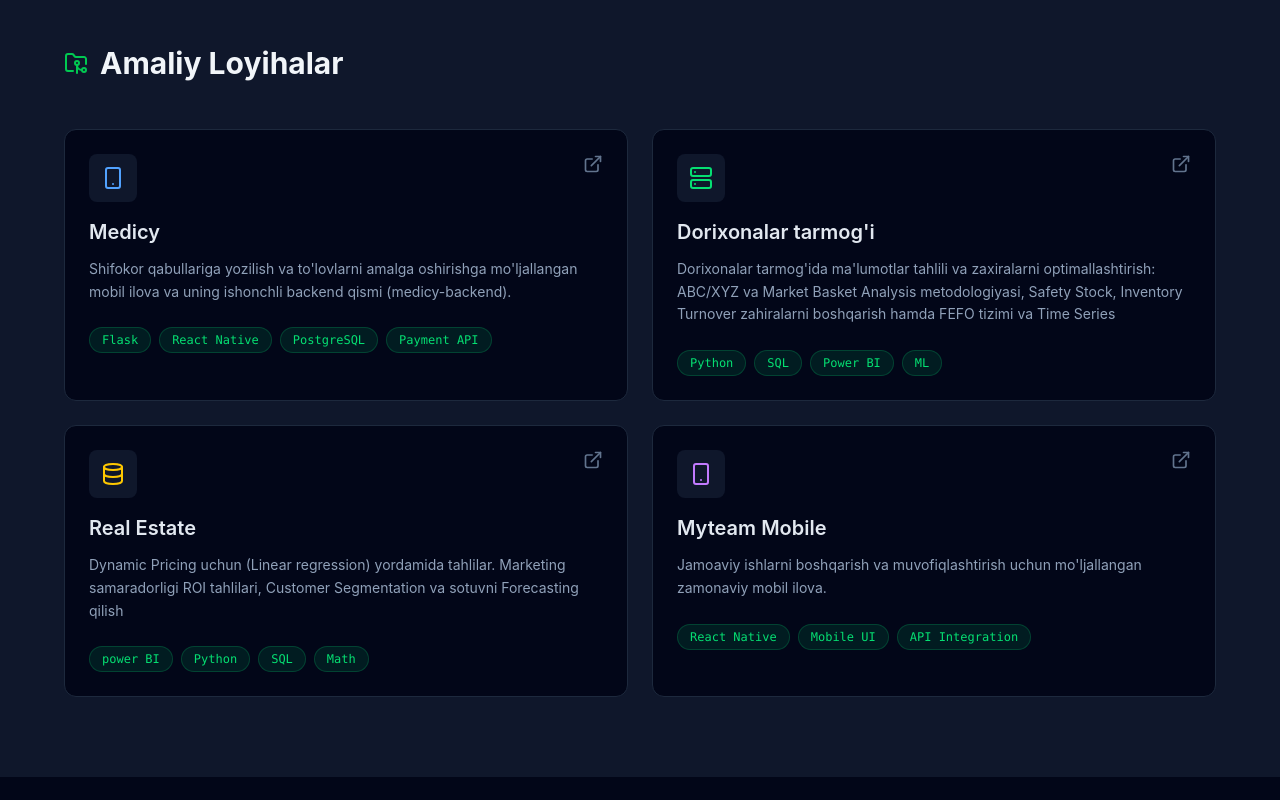
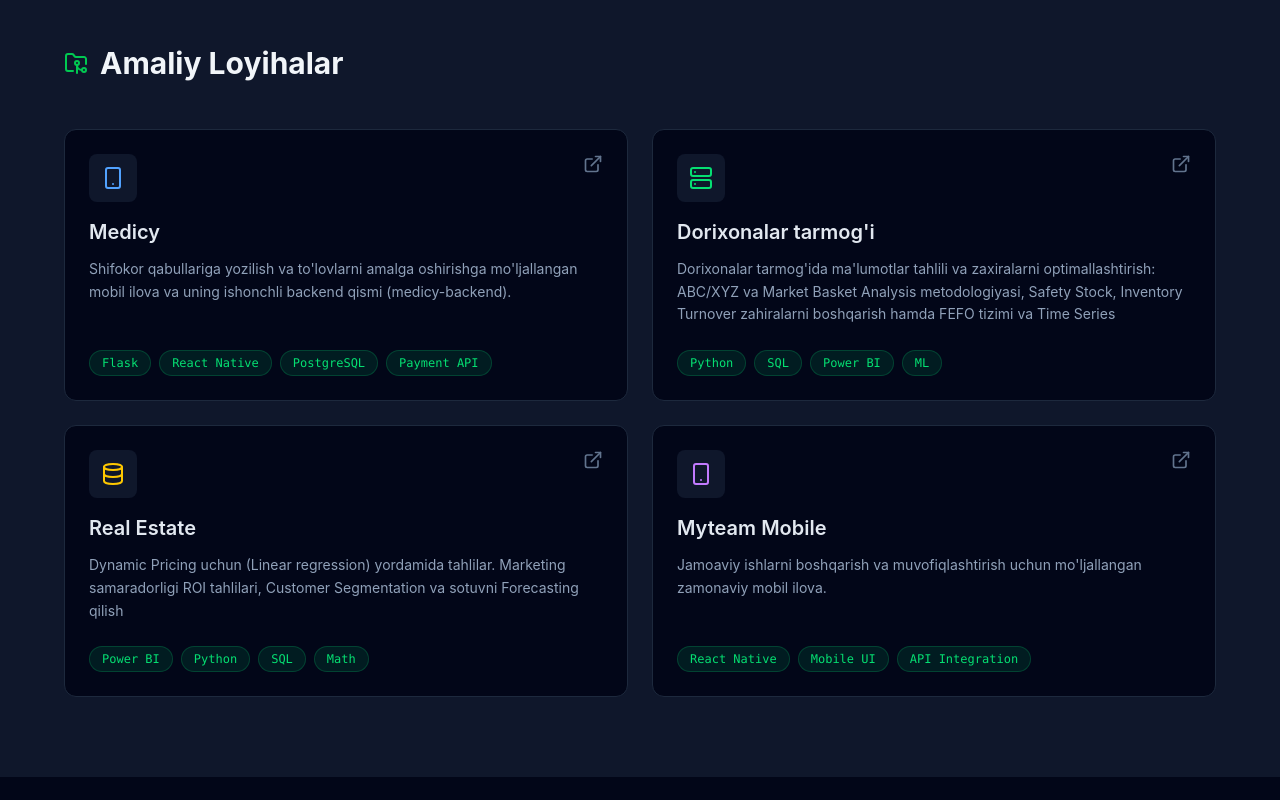
Before and after one commit to kamalovicdev-sys/Portfolio, a React (Vite) app: page / in a window 1280 px wide. Shown: the part 2020-2820 px from the top of the page. Built offline with nearby package versions, Linux system fonts and the light colour scheme.

Commit message:
Update Projects.jsx

```diff
--- a/src/components/Projects.jsx
+++ b/src/components/Projects.jsx
@@ -1,5 +1,7 @@
+import React from 'react';
 import { motion } from 'framer-motion';
-import {FolderGit2, ExternalLink, Smartphone, Server, Database} from 'lucide-react';
+// Agar siz 'lucide-react' ishlatayotgan bo'lsangiz, importlar shunday bo'ladi:
+import { Smartphone, Server, Database, FolderGit2, ExternalLink } from 'lucide-react';
 
 const projects = [
   {
@@ -9,17 +11,15 @@ const projects = [
     icon: <Smartphone className="text-blue-400" size={24} />
   },
   {
-    title: "Dorixonalar tarmog'i  ",
+    title: "Dorixonalar tarmog'i",
     description: "Dorixonalar tarmog'ida ma'lumotlar tahlili va zaxiralarni optimallashtirish: ABC/XYZ va Market Basket Analysis metodologiyasi, Safety Stock, Inventory Turnover zahiralarni boshqarish hamda FEFO tizimi va Time Series",
-
-
     tech: ["Python", "SQL", "Power BI", "ML"],
     icon: <Server className="text-green-400" size={24} />
   },
   {
     title: "Real Estate",
     description: "Dynamic Pricing uchun (Linear regression) yordamida tahlilar. Marketing samaradorligi ROI tahlilari, Customer Segmentation va sotuvni Forecasting qilish",
-    tech: ["power BI", "Python", "SQL", "Math"],
+    tech: ["Power BI", "Python", "SQL", "Math"],
     icon: <Database className="text-yellow-400" size={24} />
   },
   {
@@ -30,45 +30,103 @@ const projects = [
   }
 ];
 
+// 1. Konteyner uchun variantlar (Stagger effekti uchun)
+const containerVariants = {
+  hidden: { opacity: 0 },
+  visible: {
+    opacity: 1,
+    transition: {
+      staggerChildren: 0.2, // Har bir karta 0.2 soniya farq bilan chiqadi
+    },
+  },
+};
+
+// 2. Har bir karta uchun variantlar
+const cardVariants = {
+  hidden: { opacity: 0, y: 30 },
+  visible: {
+    opacity: 1,
+    y: 0,
+    transition: { duration: 0.6, ease: "easeOut" }
+  },
+};
+
 const Projects = () => {
   return (
-    <section id={'projects'} className="py-20 px-6 bg-slate-900 border-t border-slate-800">
+    <section id={'projects'} className="py-20 px-6 bg-slate-900 border-t border-slate-800 overflow-hidden">
       <div className="max-w-6xl mx-auto">
-        <h2 className="text-3xl font-bold text-slate-100 mb-12 flex items-center gap-3">
+
+        {/* Sarlavha animatsiyasi: Chapdan o'ngga kirib keladi */}
+        <motion.h2
+          initial={{ opacity: 0, x: -30 }}
+          whileInView={{ opacity: 1, x: 0 }}
+          viewport={{ once: true, amount: 0.5 }}
+          transition={{ duration: 0.5 }}
+          className="text-3xl font-bold text-slate-100 mb-12 flex items-center gap-3"
+        >
           <FolderGit2 className="text-green-500" />
           Amaliy Loyihalar
-        </h2>
+        </motion.h2>
 
-        <div className="grid grid-cols-1 md:grid-cols-2 gap-6">
+        {/* Asosiy Grid Konteyner */}
+        <motion.div
+          className="grid grid-cols-1 md:grid-cols-2 gap-6"
+          variants={containerVariants}
+          initial="hidden"
+          whileInView="visible"
+          viewport={{ once: true, amount: 0.1 }}
+        >
           {projects.map((project, index) => (
             <motion.div
               key={index}
-              initial={{ opacity: 0, y: 20 }}
-              whileInView={{ opacity: 1, y: 0 }}
-              transition={{ duration: 0.5, delay: index * 0.1 }}
-              viewport={{ once: true }}
-              className="bg-slate-950 p-6 rounded-xl border border-slate-800 hover:border-slate-600 transition-all group"
+              variants={cardVariants}
+              // Hover (sichqoncha borganda) va Tap (bosganda) animatsiyalari
+              whileHover={{
+                y: -8,
+                borderColor: "rgba(74, 222, 128, 0.4)", // Yashil border
+                boxShadow: "0 10px 30px -10px rgba(74, 222, 128, 0.15)" // Yengil yashil soya
+              }}
+              whileTap={{ scale: 0.98 }}
+              className="bg-slate-950 p-6 rounded-xl border border-slate-800 transition-colors group cursor-pointer flex flex-col h-full"
             >
               <div className="flex justify-between items-start mb-4">
-                <div className="p-3 bg-slate-900 rounded-lg">
+                {/* Ikonka orqa foni mikro-animatsiyasi */}
+                <motion.div
+                  whileHover={{ rotate: -5, scale: 1.1 }}
+                  className="p-3 bg-slate-900 rounded-lg"
+                >
                   {project.icon}
-                </div>
-                <ExternalLink size={20} className="text-slate-500 group-hover:text-green-400 cursor-pointer transition-colors" />
+                </motion.div>
+
+                {/* Havola (Link) ikonkasi mikro-animatsiyasi */}
+                <motion.div whileHover={{ scale: 1.2, rotate: 15 }} whileTap={{ scale: 0.9 }}>
+                  <ExternalLink size={20} className="text-slate-500 group-hover:text-green-400 transition-colors" />
+                </motion.div>
               </div>
-              <h3 className="text-xl font-semibold text-slate-200 mb-3">{project.title}</h3>
-              <p className="text-slate-400 text-sm mb-6 leading-relaxed">
+
+              <h3 className="text-xl font-semibold text-slate-200 mb-3 group-hover:text-green-400 transition-colors">
+                {project.title}
+              </h3>
+
+              <p className="text-slate-400 text-sm mb-6 leading-relaxed flex-grow">
                 {project.description}
               </p>
-              <div className="flex flex-wrap gap-2">
+
+              <div className="flex flex-wrap gap-2 mt-auto">
                 {project.tech.map((tech, i) => (
-                  <span key={i} className="px-3 py-1 text-xs font-mono text-green-400 bg-green-400/10 rounded-full border border-green-400/20">
+                  <motion.span
+                    key={i}
+                    whileHover={{ scale: 1.05 }}
+                    className="px-3 py-1 text-xs font-mono text-green-400 bg-green-400/10 rounded-full border border-green-400/20 hover:bg-green-400/20 transition-colors cursor-default"
+                  >
                     {tech}
-                  </span>
+                  </motion.span>
                 ))}
               </div>
             </motion.div>
           ))}
-        </div>
+        </motion.div>
+
       </div>
     </section>
   );
```
